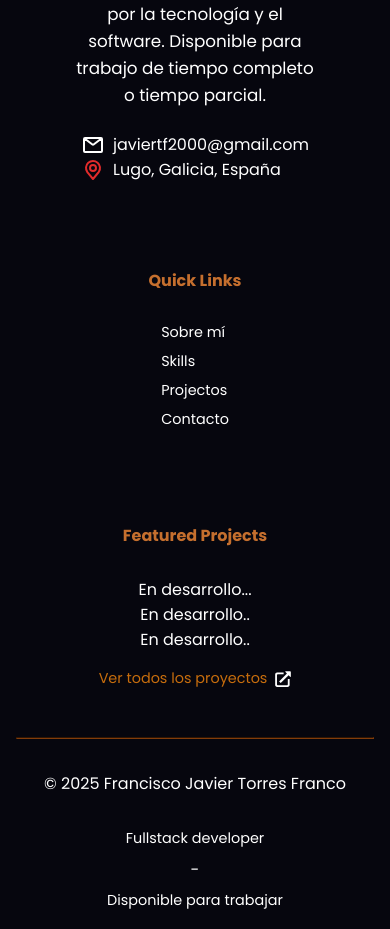
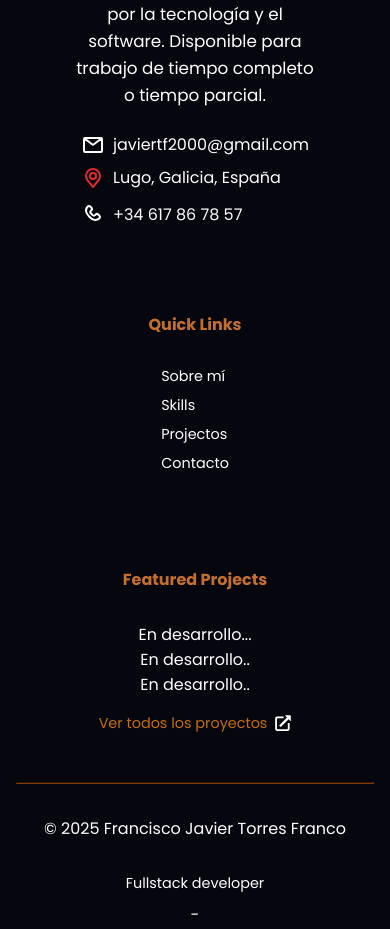
Before and after one commit to Resvier/portfolio, a React (Vite) app: page / in a window 390 px wide. Shown: the part 7122-8051 px from the top of the page. Built offline with nearby package versions, Linux system fonts and the light colour scheme.

Commit message:
contact phone added to footer

```diff
--- a/src/components/Footer.jsx
+++ b/src/components/Footer.jsx
@@ -1,5 +1,6 @@
 import locationPin from '../media/icons/location-pin.svg'
 import mail from '../media/icons/mail.svg'
+import phone from '../media/icons/phone.svg'
 import externalLink from '../media/icons/external.svg'
 import { info } from '../data/info'
 export default function Footer () {
@@ -17,7 +18,7 @@ export default function Footer () {
             Disponible para trabajo de tiempo completo
             o tiempo parcial.
           </p>
-          <div className='ft-email-and-location'>
+          <div className='ft-contact-info'>
             <div className='ft-email'>
               <a href={`mailto:${info.email}`}>
                 <img src={mail} alt='Email' />
@@ -27,6 +28,10 @@ export default function Footer () {
             <div className='ft-location'>
               <img src={locationPin} alt='Location' />
               {info.location}
+            </div>
+            <div className='ft-phone'>
+              <img src={phone} alt='Phone' />
+              <span>{info.phone}</span>
             </div>
           </div>
         </div>
--- a/src/data/info.js
+++ b/src/data/info.js
@@ -3,5 +3,6 @@ export const info = {
   location: 'Lugo, Galicia, España',
   linkedin: 'https://www.linkedin.com/in/francisco-javier-torres-franco/',
   github: 'https://github.com/Resvier',
+  phone: '+34 617 86 78 57',
   cv: ''
 }
--- a/src/index.css
+++ b/src/index.css
@@ -1010,9 +1010,10 @@ hr {
   font-weight: 400;
 }
 
-.ft-email-and-location {
+.ft-contact-info {
   display: flex;
   flex-direction: column;
+  gap: 0.5rem;
 }
 
 .ft-email {
@@ -1029,7 +1030,7 @@ hr {
 }
 
 .ft-email a :hover {
-  color: #02bf0f;
+  color: #ee700a;
   transition-timing-function: ease-in-out;
   transition-duration: 0.3s;
 }
@@ -1038,6 +1039,16 @@ hr {
   display: flex;
   align-items: center;
   gap: 0.5rem;
+}
+
+.ft-phone {
+  display: flex;
+  align-items: center;
+  gap: 0.5rem;
+}
+
+.ft-phone span {
+  margin-top: 0.2rem;
 }
 
 .ft-quick-links {
```
Also changed, not shown: src/media/icons/phone.svg (added).
